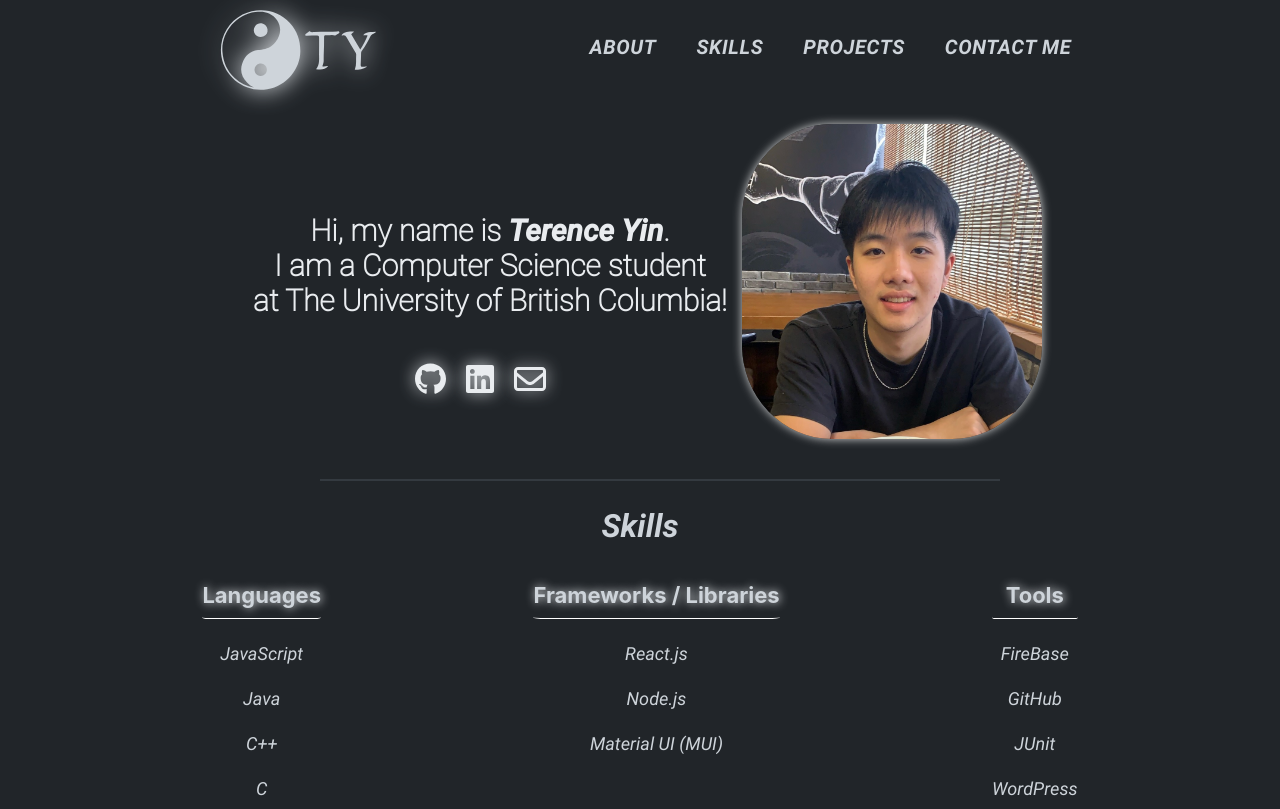
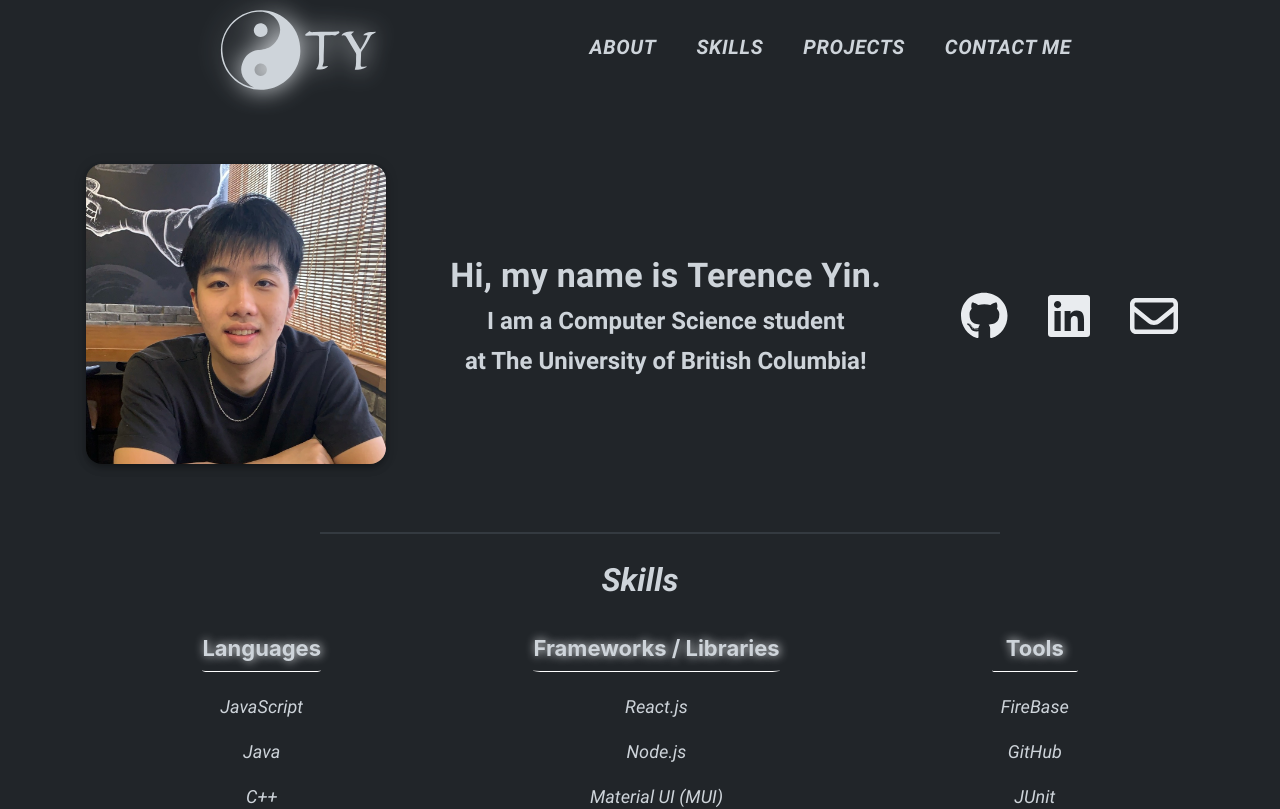
Before and after one commit to tyin76/Personal-Website, a React (Create React App) app: page / in a window 1280 px wide. Shown: the top 809 px of the page. Built offline with nearby package versions, Linux system fonts and the light colour scheme.

Commit message:
changed about me layout

```diff
--- a/src/components/AboutMe.js
+++ b/src/components/AboutMe.js
@@ -1,66 +1,150 @@
-import React, { useEffect, useState } from 'react'
-import croppedPortrait from '../images/cropped portrait.jpg'
-import '../styles/AboutMe.css'
+import React, { useEffect, useState } from 'react';
+import { Grid, Box, Typography, IconButton } from '@mui/material';
+import { styled } from '@mui/material/styles';
+import croppedPortrait from '../images/cropped portrait.jpg';
 import { FontAwesomeIcon } from '@fortawesome/react-fontawesome';
-import { faGithub } from '@fortawesome/free-brands-svg-icons';
+import { faGithub, faLinkedin } from '@fortawesome/free-brands-svg-icons';
+import { faEnvelope } from '@fortawesome/free-regular-svg-icons';
 import { Link } from 'react-router-dom';
-import { faLinkedin } from '@fortawesome/free-brands-svg-icons';
-import { faEnvelope } from '@fortawesome/free-regular-svg-icons';
+
+const StyledGrid = styled(Grid)(({ theme }) => ({
+  minHeight: 'auto',
+  padding: theme.spacing(3),
+  paddingTop: '70px',
+  opacity: 0,
+  transition: 'opacity 0.5s ease-in-out',
+  '&.fade-in': {
+    opacity: 1,
+  },
+}));
+
+const Portrait = styled('img')(({ theme }) => ({
+  width: '300px', // Fixed width for larger screens
+  height: '300px', // Fixed height for larger screens
+  objectFit: 'cover',
+  borderRadius: theme.spacing(2),
+  boxShadow: theme.shadows[5],
+  [theme.breakpoints.down('md')]: {
+    width: '200px', // Smaller size for mobile
+    height: '200px',
+  },
+}));
+
+const SocialIcon = styled(IconButton)(({ theme }) => ({
+  color: '#E9ECEF',
+  margin: theme.spacing(0, 1),
+  transition: 'transform 0.2s ease-in-out',
+  '&:hover': {
+    transform: 'scale(1.1)',
+    color: '#E9ECEF',
+  },
+}));
+
+const CustomTypography = styled(Typography)({
+  fontFamily: 'Roboto-Bold',
+  color: '#CED4DA'
+});
 
 function AboutMe() {
   const [isVisible, setIsVisible] = useState(false);
-
-  const email = 'terence.yin76@gmail.com'
+  const email = 'terence.yin76@gmail.com';
 
   useEffect(() => {
-    // Set a small delay to ensure the component is mounted before applying the effect
     const timer = setTimeout(() => {
       setIsVisible(true);
     }, 200);
-
     return () => clearTimeout(timer);
   }, []);
 
+  const SocialIcons = () => (
+    <Box display="flex" gap={1}>
+      <SocialIcon
+        component="a"
+        href="https://github.com/tyin76"
+        target="_blank"
+        rel="noopener noreferrer"
+      >
+        <FontAwesomeIcon icon={faGithub} size="2x" />
+      </SocialIcon>
+
+      <SocialIcon
+        component="a"
+        href="https://www.linkedin.com/in/terence-yin-0aabba29a/"
+        target="_blank"
+        rel="noopener noreferrer"
+      >
+        <FontAwesomeIcon icon={faLinkedin} size="2x" />
+      </SocialIcon>
+
+      <SocialIcon
+        component={Link}
+        to={`mailto:${email}`}
+        onClick={(e) => {
+          e.preventDefault();
+          window.location.href = `mailto:${email}`;
+        }}
+      >
+        <FontAwesomeIcon icon={faEnvelope} size="2x" />
+      </SocialIcon>
+    </Box>
+  );
+
   return (
-    <div className={`about-me-comp ${isVisible ? 'fade-in' : ''}`}>
-      <div>
-      <h3 className='about-me-text-comp'>
-        Hi, my name is <b>Terence Yin</b>. <br />
-        I am a Computer Science student <br />
-        at The University of British Columbia!
-        </h3>
+    <StyledGrid
+      container
+      direction="column"
+      alignItems="center"
+      justifyContent="center"
+      className={isVisible ? 'fade-in' : ''}
+    >
+      <Grid
+        container
+        item
+        spacing={{ xs: 4, md: 8 }}
+        justifyContent="center"
+        alignItems="center"
+        sx={{
+          flexDirection: { xs: 'column', md: 'row' },
+          maxWidth: { xs: '100%', md: '1200px' },
+        }}
+      >
+        {/* Portrait */}
+        <Grid item>
+          <Portrait
+            src={croppedPortrait}
+            alt="Terence's portrait"
+          />
+        </Grid>
 
-      <a
-      href={'https://github.com/tyin76'}
-      target="_blank"
-      rel="noopener noreferrer">
-      <FontAwesomeIcon icon={faGithub} size='2x' color='#E9ECEF' style={{ paddingRight: '20px'}}
-        className='icons'/>
-      </a>
+        {/* Text Content */}
+        <Grid item>
+          <Box
+            textAlign="center"
+            sx={{
+              display: 'flex',
+              flexDirection: 'column',
+              gap: 1,
+            }}
+          >
+            <CustomTypography variant="h4" component="h3">
+              Hi, my name is <Box component="span" fontWeight="bold">Terence Yin</Box>.
+            </CustomTypography>
+            <CustomTypography variant="h5">
+              I am a Computer Science student
+            </CustomTypography>
+            <CustomTypography variant="h5">
+              at The University of British Columbia!
+            </CustomTypography>
+          </Box>
+        </Grid>
 
-      <a
-      href={'https://www.linkedin.com/in/terence-yin-0aabba29a/'}
-      target="_blank"
-      rel="noopener noreferrer">
-      <FontAwesomeIcon icon= {faLinkedin} size='2x' color='#E9ECEF' style={{ paddingRight: '20px'}}
-        className='icons'/>
-      </a>
-
-      <Link
-      to={`mailto:${email}`}
-      onClick={(e) => {
-        e.preventDefault();
-        window.location.href=`mailto:${email}`;
-      }}>
-        <FontAwesomeIcon icon={faEnvelope} size='2x' color='#E9ECEF' style={{ paddingRight: '20px'}}
-          className='icons'/>
-      </Link>
-
-      </div>
-
-      <img src={croppedPortrait} className='portrait' alt="Terence's portrait" />
-    </div>
-  )
+        {/* Social Icons */}
+        <Grid item>
+          <SocialIcons />
+        </Grid>
+      </Grid>
+    </StyledGrid>
+  );
 }
 
-export default AboutMe
+export default AboutMe;
--- a/src/components/NavBar.js
+++ b/src/components/NavBar.js
@@ -94,7 +94,7 @@ function NavBar({ scrollToAbout, scrollToSkills, scrollToProjects }) {
           navText= {<FontAwesomeIcon icon={faBars} />}
           clickEvent={() => setOpen(true)}
           sx={{
-            position: 'fixed',
+            position: 'relative',
             right: '10px',
           }}
         />
```
